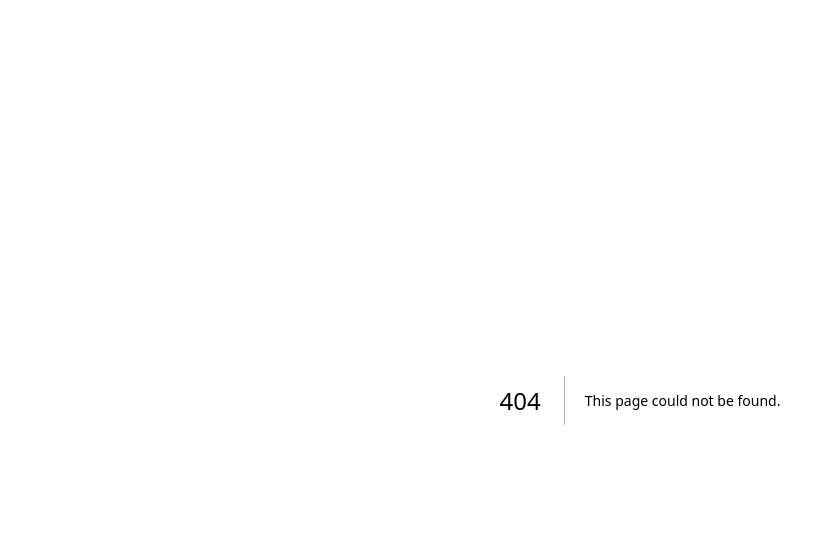
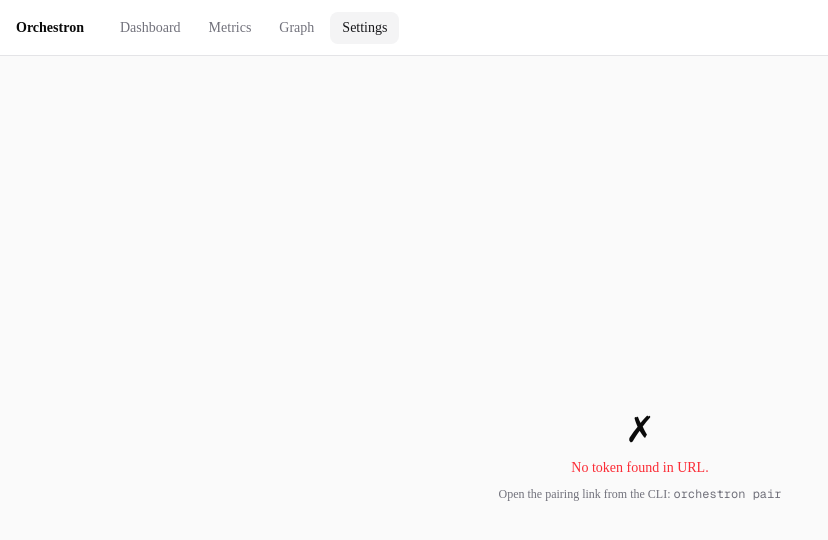
Before and after one commit to adinovri/agent-hq-orchestron, a Next.js app in the folder apps/web/: page /pair in a window 1280 px wide. Before the commit this address had no page. Shown: the top 540 px of the page, without its empty margins (0-828 px from the left). Built offline with nearby package versions, Linux system fonts and the light colour scheme.

Commit message:
feat(TASK-025): Pair/onboarding page — token store, PWA install prompt, global NavBar, QueryProvider

```diff
--- a/apps/web/app/graph/page.tsx
+++ b/apps/web/app/graph/page.tsx
@@ -20,7 +20,7 @@
 
   const [rootInput, setRootInput] = useState('')
 
-  const root = resolvedRoot ?? rootInput.trim() || undefined
+  const root = (resolvedRoot ?? rootInput.trim()) || undefined
 
   const { data: sessions = [] } = useQuery<SessionMetadata[]>({
     queryKey: ['sessions'],
--- a/apps/web/app/layout.tsx
+++ b/apps/web/app/layout.tsx
@@ -1,6 +1,8 @@
 import type { Metadata } from "next";
 import { Geist, Geist_Mono } from "next/font/google";
 import "./globals.css";
+import { Providers } from "@/components/Providers";
+import { NavBar } from "@/components/NavBar";
 
 const geistSans = Geist({
   variable: "--font-geist-sans",
@@ -30,7 +32,12 @@
       <head>
         <link rel="apple-touch-icon" href="/icons/192.png" />
       </head>
-      <body className="min-h-full flex flex-col">{children}</body>
+      <body className="min-h-full flex flex-col">
+        <Providers>
+          <NavBar />
+          <main className="flex-1">{children}</main>
+        </Providers>
+      </body>
     </html>
   );
 }
--- /dev/null
+++ b/apps/web/app/pair/page.tsx
@@ -0,0 +1,120 @@
+'use client'
+
+import { useEffect, useState } from 'react'
+import { useRouter, useSearchParams } from 'next/navigation'
+import { Suspense } from 'react'
+
+function PairInner() {
+  const router = useRouter()
+  const searchParams = useSearchParams()
+  const [status, setStatus] = useState<'pairing' | 'done' | 'no_token'>('pairing')
+  const [showInstall, setShowInstall] = useState(false)
+  const [deferredPrompt, setDeferredPrompt] = useState<Event | null>(null)
+
+  useEffect(() => {
+    const token = searchParams.get('token')
+    if (!token) {
+      setStatus('no_token')
+      return
+    }
+
+    try {
+      sessionStorage.setItem('orchestron_token', token)
+    } catch {
+      // sessionStorage blocked
+    }
+
+    setStatus('done')
+
+    const timer = setTimeout(() => {
+      router.push('/dashboard')
+    }, 1_200)
+
+    return () => clearTimeout(timer)
+  }, [searchParams, router])
+
+  useEffect(() => {
+    function handleBeforeInstall(e: Event) {
+      e.preventDefault()
+      setDeferredPrompt(e)
+      setShowInstall(true)
+    }
+    window.addEventListener('beforeinstallprompt', handleBeforeInstall)
+    return () => window.removeEventListener('beforeinstallprompt', handleBeforeInstall)
+  }, [])
+
+  async function installPwa() {
+    if (!deferredPrompt) return
+    const prompt = deferredPrompt as BeforeInstallPromptEvent
+    prompt.prompt()
+    const { outcome } = await prompt.userChoice
+    if (outcome === 'accepted') setShowInstall(false)
+  }
+
+  return (
+    <div className="min-h-screen flex flex-col items-center justify-center gap-6 bg-zinc-50 dark:bg-zinc-950 px-4">
+      <div className="text-center space-y-2">
+        {status === 'pairing' && (
+          <>
+            <div className="w-10 h-10 border-4 border-zinc-300 border-t-zinc-700 rounded-full animate-spin mx-auto" />
+            <p className="text-sm text-zinc-500">Pairing…</p>
+          </>
+        )}
+        {status === 'done' && (
+          <>
+            <div className="text-4xl">✓</div>
+            <p className="text-sm text-zinc-600 dark:text-zinc-400">
+              Token stored. Redirecting to Dashboard…
+            </p>
+          </>
+        )}
+        {status === 'no_token' && (
+          <>
+            <div className="text-4xl">✗</div>
+            <p className="text-sm text-red-500">No token found in URL.</p>
+            <p className="text-xs text-zinc-500">
+              Open the pairing link from the CLI: <code className="font-mono">orchestron pair</code>
+            </p>
+          </>
+        )}
+      </div>
+
+      {showInstall && (
+        <div className="bg-white dark:bg-zinc-900 border border-zinc-200 dark:border-zinc-800 rounded-xl p-6 max-w-sm w-full text-center shadow-sm">
+          <p className="font-semibold mb-1">Install as app</p>
+          <p className="text-sm text-zinc-500 mb-4">
+            Add Orchestron to your home screen for quick access.
+          </p>
+          <button
+            onClick={installPwa}
+            className="w-full py-2 bg-zinc-900 dark:bg-zinc-100 text-white dark:text-zinc-900 rounded-lg text-sm font-medium hover:opacity-90 transition-opacity"
+          >
+            Install
+          </button>
+          <button
+            onClick={() => setShowInstall(false)}
+            className="mt-2 text-xs text-zinc-400 hover:text-zinc-600"
+          >
+            Skip
+          </button>
+        </div>
+      )}
+    </div>
+  )
+}
+
+// BeforeInstallPromptEvent is not in standard TS lib
+declare global {
+  interface BeforeInstallPromptEvent extends Event {
+    prompt(): Promise<void>
+    userChoice: Promise<{ outcome: 'accepted' | 'dismissed' }>
+  }
+}
+
+export default function PairPage() {
+  return (
+    <Suspense>
+      <PairInner />
+    </Suspense>
+  )
+}
--- a/apps/web/components/CostChart.tsx
+++ b/apps/web/components/CostChart.tsx
@@ -40,9 +40,10 @@
         />
         <YAxis tick={{ fontSize: 11 }} tickFormatter={(v: number) => `$${v.toFixed(3)}`} />
         <Tooltip
-          formatter={(value: number, name: string) =>
-            name === 'cost' ? [`$${value.toFixed(4)}`, 'Cost'] : [value, 'Sessions']
-          }
+          formatter={(value, name) => {
+            const v = Number(value)
+            return name === 'cost' ? [`$${v.toFixed(4)}`, 'Cost'] : [v, 'Sessions']
+          }}
         />
         <Line
           type="monotone"
--- /dev/null
+++ b/apps/web/components/NavBar.tsx
@@ -0,0 +1,58 @@
+'use client'
+
+import Link from 'next/link'
+import { usePathname } from 'next/navigation'
+import { useEffect, useState } from 'react'
+
+const NAV_LINKS = [
+  { href: '/dashboard', label: 'Dashboard' },
+  { href: '/metrics', label: 'Metrics' },
+  { href: '/graph', label: 'Graph' },
+  { href: '/pair', label: 'Settings' },
+]
+
+export function NavBar() {
+  const pathname = usePathname()
+  const [pwaInstalled, setPwaInstalled] = useState(false)
+
+  useEffect(() => {
+    const mq = window.matchMedia('(display-mode: standalone)')
+    setPwaInstalled(mq.matches)
+    const handler = (e: MediaQueryListEvent) => setPwaInstalled(e.matches)
+    mq.addEventListener('change', handler)
+    return () => mq.removeEventListener('change', handler)
+  }, [])
+
+  return (
+    <nav className="sticky top-0 z-40 h-14 border-b border-zinc-200 dark:border-zinc-800 bg-white/80 dark:bg-zinc-950/80 backdrop-blur flex items-center px-4 gap-6">
+      <Link href="/dashboard" className="font-semibold text-sm shrink-0">
+        Orchestron
+      </Link>
+
+      <div className="flex items-center gap-1 flex-1">
+        {NAV_LINKS.map((l) => {
+          const active = pathname?.startsWith(l.href)
+          return (
+            <Link
+              key={l.href}
+              href={l.href}
+              className={`px-3 py-1.5 rounded-md text-sm transition-colors ${
+                active
+                  ? 'bg-zinc-100 dark:bg-zinc-800 text-zinc-900 dark:text-zinc-100 font-medium'
+                  : 'text-zinc-500 hover:text-zinc-800 dark:hover:text-zinc-200 hover:bg-zinc-50 dark:hover:bg-zinc-900'
+              }`}
+            >
+              {l.label}
+            </Link>
+          )
+        })}
+      </div>
+
+      {pwaInstalled && (
+        <span className="text-xs px-2 py-0.5 rounded-full bg-green-100 dark:bg-green-900 text-green-700 dark:text-green-300 shrink-0">
+          PWA
+        </span>
+      )}
+    </nav>
+  )
+}
--- a/apps/web/components/ProjectBreakdown.tsx
+++ b/apps/web/components/ProjectBreakdown.tsx
@@ -37,7 +37,7 @@
             <CartesianGrid strokeDasharray="3 3" stroke="rgba(0,0,0,0.08)" />
             <XAxis dataKey="project" tick={{ fontSize: 10 }} />
             <YAxis tick={{ fontSize: 10 }} tickFormatter={(v: number) => `$${v.toFixed(2)}`} />
-            <Tooltip formatter={(v: number) => [`$${v.toFixed(4)}`, 'Cost']} />
+            <Tooltip formatter={(v) => [`$${Number(v).toFixed(4)}`, 'Cost']} />
             <Bar dataKey="cost" fill="#3b82f6" radius={[4, 4, 0, 0]} />
           </BarChart>
         </ResponsiveContainer>
```
